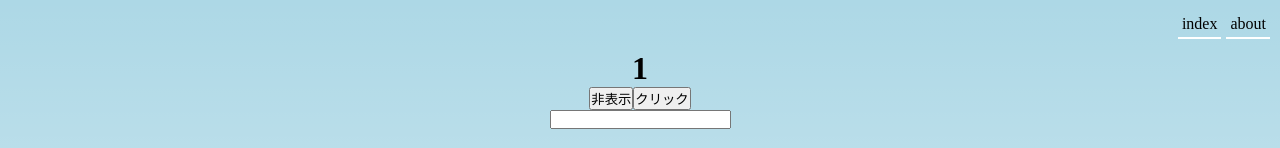
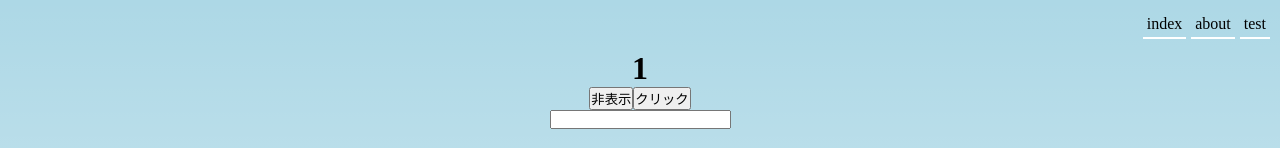
Before and after one commit to atsushi0124/study-next, a Next.js app: page / in a window 1280 px wide. Shown: the top 148 px of the page. Built offline with nearby package versions, Linux system fonts and the light colour scheme.

Commit message:
♻️ リファクタリング

```diff
--- a/src/components/Header/index.jsx
+++ b/src/components/Header/index.jsx
@@ -2,17 +2,30 @@ import styles from "./Header.module.css";
 import Link from "next/link";
 
 // const inter = Inter({subsets: ["latin"]});
+const NAV_ITEMS = [
+  {href: "/", label: "index"},
+  {href: "about", label: "about"},
+  {href: "test", label: "test"},
+];
 
 export function Headline(props) {
   return (
     <header className={styles.header}>
       <div className={styles.flex}>
-        <Link className={styles.link} href="/">
+        {NAV_ITEMS.map((item) => {
+          return (
+            <Link key={item.href} className={styles.link} href={item.href}>
+              {item.label}
+            </Link>
+          );
+        })}
+
+        {/* <Link className={styles.link} href="/">
           index
         </Link>
         <Link className={styles.link} href="/about/">
           about
-        </Link>
+        </Link> */}
       </div>
     </header>
   );
--- a/src/hooks/useInput.jsx
+++ b/src/hooks/useInput.jsx
@@ -14,7 +14,8 @@ export const useInput = () => {
 
   const handleAdd = useCallback(() => {
     setArray((prevArray) => {
-      if (prevArray.some((item) => item === text)) {
+      // if (prevArray.some((item) => item === text)) {
+      if (prevArray.includes(text)) {
         alert("同じ要素がすでに存在します");
         return prevArray;
       }
```
Also changed, not shown: src/pages/_app.jsx (+5 -2 lines).
